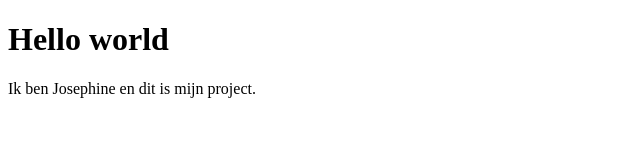
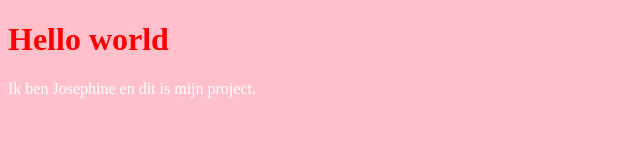
Before and after one commit to joosephien/inf6.2, a plain HTML site: page index.html in a window 1280 px wide. Shown: the whole page, without its empty margins (0-640 px from the left). Drawn offline with Linux system fonts and the light colour scheme.

Commit message:
update change

```diff
--- a/index.html
+++ b/index.html
@@ -4,10 +4,12 @@
     <meta charset="UTF-8">
     <meta name="viewport" content="width=device-width, initial-scale=1.0">
     <title>Informatica</title>
+    <link rel="stylesheet" href="style/style.css">
 </head>
 <body>
     <h1>Hello world</h1>
     <p>Ik ben Josephine en dit is mijn project.</p>
 
+
 </body>
 </html>
--- /dev/null
+++ b/style/style.css
@@ -0,0 +1,11 @@
+body {
+    background-color: pink;
+}
+
+h1 {
+    color: red;
+}
+
+p {
+    color: white;
+}
```
